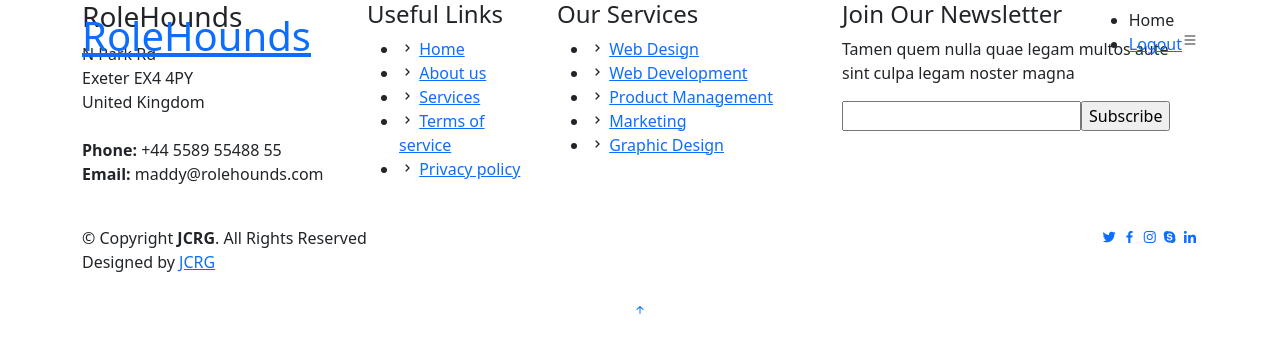
After one commit to 0JCRG0/DjangoApp, a Django app: template DreamedJobAI/templates/DreamedJobAI/user-page.html in a window 1280 px wide. The commit adds this page. Shown: the top 353 px of the page. Run offline with Django 3.2, Linux system fonts and the light colour scheme; the template is opened without the code that fills it, so the values that code supplies are empty; some libraries are stand-ins or nearby versions.

Commit message:
modified templates

```diff
--- a/DreamedJobAI/templates/DreamedJobAI/index.html
+++ b/DreamedJobAI/templates/DreamedJobAI/index.html
@@ -55,8 +55,8 @@
           <li><a class="nav-link scrollto " href="#portfolio">Portfolio</a></li>
           <li><a class="nav-link scrollto" href="#testimonials">Testimonials</a></li>
           <li><a class="nav-link scrollto" href="#contact">Contact</a></li>
+          <li><a class="getstarted scrollto" href="{% url 'DreamedJobAI:register' %}">Register</a></li>
           <li><a class="getstarted scrollto" href="{% url 'DreamedJobAI:login' %}">Login</a></li>
-          <li><a class="getstarted scrollto" href="{% url 'DreamedJobAI:register' %}">Register</a></li>
         </ul>
         <i class="bi bi-list mobile-nav-toggle"></i>
       </nav><!-- .navbar -->
--- a/DreamedJobAI/templates/DreamedJobAI/inner-page.html
+++ b/DreamedJobAI/templates/DreamedJobAI/inner-page.html
@@ -50,8 +50,8 @@
       <nav id="navbar" class="navbar">
         <ul>
           <li><a class="nav-link scrollto " href="{% url 'DreamedJobAI:home' %}">Home</a></li>
+          <li><a class="getstarted scrollto" href="{% url 'DreamedJobAI:register' %}">Register</a></li>
           <li><a class="getstarted scrollto" href="{% url 'DreamedJobAI:login' %}">Login</a></li>
-          <li><a class="getstarted scrollto" href="{% url 'DreamedJobAI:register' %}">Register</a></li>
         </ul>
         <i class="bi bi-list mobile-nav-toggle"></i>
       </nav><!-- .navbar -->
--- a/DreamedJobAI/templates/DreamedJobAI/registration/login.html
+++ b/DreamedJobAI/templates/DreamedJobAI/registration/login.html
@@ -32,7 +32,7 @@
 
 				<input type="submit" value="Login" class="btn btn-primary full-width">
 				<hr>
-				<p class="text-center">Forgot your password <a href="{%url 'DreamedJobAI:password-reset'%}">Reset Password</a></p>
+				<p class="text-center">Forgot your password? <a href="{%url 'DreamedJobAI:password-reset'%}">Reset Password</a></p>
 				<p class="text-center">Don't have a account? <a href="{%url 'DreamedJobAI:register'%}">Join Now</a></p>
 		</form>
 	</div>
--- /dev/null
+++ b/DreamedJobAI/templates/DreamedJobAI/user-page.html
@@ -0,0 +1,163 @@
+{% load static %}
+
+<!DOCTYPE html>
+<html lang="en">
+
+<head>
+  <meta charset="utf-8">
+  <meta content="width=device-width, initial-scale=1.0" name="viewport">
+
+  <title>RoleHounds</title>
+  <meta content="" name="description">
+  <meta content="" name="keywords">
+
+  <!-- Favicons -->
+  <link href="{% static 'DreamedJobAI/assets/img/favicon.png' %}" rel="icon">
+  <link href="{% static 'DreamedJobAI/assets/img/apple-touch-icon.png' %}" rel="apple-touch-icon">
+
+  <!-- Google Fonts -->
+  <link href="https://fonts.googleapis.com/css?family=Open+Sans:300,300i,400,400i,600,600i,700,700i|Roboto:300,300i,400,400i,500,500i,600,600i,700,700i|Poppins:300,300i,400,400i,500,500i,600,600i,700,700i" rel="stylesheet">
+
+  <!-- Vendor CSS Files -->
+  <link href="{% static 'DreamedJobAI/assets/vendor/aos/aos.css' %}" rel="stylesheet">
+  <link href="{% static 'DreamedJobAI/assets/vendor/bootstrap/css/bootstrap.min.css' %}" rel="stylesheet">
+  <link href="{% static 'DreamedJobAI/assets/vendor/bootstrap-icons/bootstrap-icons.css' %}" rel="stylesheet">
+  <link href="{% static 'DreamedJobAI/assets/vendor/boxicons/css/boxicons.min.css' %}" rel="stylesheet">
+  <link href="{% static 'DreamedJobAI/assets/vendor/glightbox/css/glightbox.min.css' %}" rel="stylesheet">
+  <link href="{% static 'DreamedJobAI/assets/vendor/swiper/swiper-bundle.min.css' %}" rel="stylesheet">
+
+  <!-- Template Main CSS File -->
+  <link href="{% static 'DreamedJobAI/assets/css/style.css' %}" rel="stylesheet">
+
+  <!-- =======================================================
+  * Template Name: Techie
+  * Updated: Jul 27 2023 with Bootstrap v5.3.1
+  * Template URL: https://bootstrapmade.com/techie-free-skin-bootstrap-3/
+  * Author: BootstrapMade.com
+  * License: https://bootstrapmade.com/license/
+  ======================================================== -->
+</head>
+
+<body>
+
+  <!-- ======= Header ======= -->
+  <header id="header" class="fixed-top header-inner-pages">
+    <div class="container d-flex align-items-center justify-content-between">
+	 <h1 class="logo"><a href="{% url 'DreamedJobAI:home' %}">RoleHounds</a></h1>
+	 <!-- Uncomment below if you prefer to use an image logo -->
+	 <!-- <a href="index.html" class="logo"><img src="assets/img/logo.png" alt="" class="img-fluid"></a>-->
+
+	 <nav id="navbar" class="navbar">
+	   <ul>
+		<li><a class="nav-link scrollto " href="{% url 'DreamedJobAI:home' %}">Home</a></li>
+		<li><a class="getstarted scrollto" href="{% url 'DreamedJobAI:logout' %}">Logout</a></li>
+	   </ul>
+	   <i class="bi bi-list mobile-nav-toggle"></i>
+	 </nav><!-- .navbar -->
+
+    </div>
+  </header><!-- End Header -->
+
+  <main id="main">
+    {% block content %}
+    {% endblock %}
+
+  </main><!-- End #main -->
+
+  <!-- ======= Footer ======= -->
+  <footer id="footer">
+
+    <div class="footer-top">
+	 <div class="container">
+	   <div class="row">
+
+		<div class="col-lg-3 col-md-6 footer-contact">
+		  <h3>RoleHounds</h3>
+		  <p>
+		    N Park Rd <br>
+		    Exeter EX4 4PY<br>
+		    United Kingdom <br><br>
+		    <strong>Phone:</strong> +44 5589 55488 55<br>
+		    <strong>Email:</strong> maddy@rolehounds.com<br>
+		  </p>
+		</div>
+
+		<div class="col-lg-2 col-md-6 footer-links">
+		  <h4>Useful Links</h4>
+		  <ul>
+		    <li><i class="bx bx-chevron-right"></i> <a href="#">Home</a></li>
+		    <li><i class="bx bx-chevron-right"></i> <a href="#">About us</a></li>
+		    <li><i class="bx bx-chevron-right"></i> <a href="#">Services</a></li>
+		    <li><i class="bx bx-chevron-right"></i> <a href="#">Terms of service</a></li>
+		    <li><i class="bx bx-chevron-right"></i> <a href="#">Privacy policy</a></li>
+		  </ul>
+		</div>
+
+		<div class="col-lg-3 col-md-6 footer-links">
+		  <h4>Our Services</h4>
+		  <ul>
+		    <li><i class="bx bx-chevron-right"></i> <a href="#">Web Design</a></li>
+		    <li><i class="bx bx-chevron-right"></i> <a href="#">Web Development</a></li>
+		    <li><i class="bx bx-chevron-right"></i> <a href="#">Product Management</a></li>
+		    <li><i class="bx bx-chevron-right"></i> <a href="#">Marketing</a></li>
+		    <li><i class="bx bx-chevron-right"></i> <a href="#">Graphic Design</a></li>
+		  </ul>
+		</div>
+
+		<div class="col-lg-4 col-md-6 footer-newsletter">
+		  <h4>Join Our Newsletter</h4>
+		  <p>Tamen quem nulla quae legam multos aute sint culpa legam noster magna</p>
+		  <form action="" method="post">
+		    <input type="email" name="email"><input type="submit" value="Subscribe">
+		  </form>
+		</div>
+
+	   </div>
+	 </div>
+    </div>
+
+    <div class="container">
+
+	 <div class="copyright-wrap d-md-flex py-4">
+	   <div class="me-md-auto text-center text-md-start">
+		<div class="copyright">
+		  &copy; Copyright <strong><span>JCRG</span></strong>. All Rights Reserved
+		</div>
+		<div class="credits">
+		  <!-- All the links in the footer should remain intact. -->
+		  <!-- You can delete the links only if you purchased the pro version. -->
+		  <!-- Licensing information: https://bootstrapmade.com/license/ -->
+		  <!-- Purchase the pro version with working PHP/AJAX contact form: https://bootstrapmade.com/techie-free-skin-bootstrap-3/ -->
+		  Designed by <a href="https://www.linkedin.com/in/jcrg3312/">JCRG</a>
+		</div>
+	   </div>
+	   <div class="social-links text-center text-md-right pt-3 pt-md-0">
+		<a href="#" class="twitter"><i class="bx bxl-twitter"></i></a>
+		<a href="#" class="facebook"><i class="bx bxl-facebook"></i></a>
+		<a href="#" class="instagram"><i class="bx bxl-instagram"></i></a>
+		<a href="#" class="google-plus"><i class="bx bxl-skype"></i></a>
+		<a href="#" class="linkedin"><i class="bx bxl-linkedin"></i></a>
+	   </div>
+	 </div>
+
+    </div>
+  </footer><!-- End Footer -->
+
+  <a href="#" class="back-to-top d-flex align-items-center justify-content-center"><i class="bi bi-arrow-up-short"></i></a>
+  <div id="preloader"></div>
+
+  <!-- Vendor JS Files -->
+  <script src="{% static 'DreamedJobAI/assets/vendor/purecounter/purecounter_vanilla.js' %}"></script>
+  <script src="{% static 'DreamedJobAI/assets/vendor/aos/aos.js' %}"></script>
+  <script src="{% static 'DreamedJobAI/assets/vendor/bootstrap/js/bootstrap.bundle.min.js' %}"></script>
+  <script src="{% static 'DreamedJobAI/assets/vendor/glightbox/js/glightbox.min.js' %}"></script>
+  <script src="{% static 'DreamedJobAI/assets/vendor/isotope-layout/isotope.pkgd.min.js' %}"></script>
+  <script src="{% static 'DreamedJobAI/assets/vendor/swiper/swiper-bundle.min.js' %}"></script>
+  <script src="{% static 'DreamedJobAI/assets/vendor/php-email-form/validate.js' %}"></script>
+
+  <!-- Template Main JS File -->
+  <script src="{% static 'DreamedJobAI/assets/js/main.js' %}"></script>
+
+</body>
+
+</html>
--- a/DreamedJobAI/views.py
+++ b/DreamedJobAI/views.py
@@ -26,10 +26,10 @@ def submit_pdf(request: HttpRequest):
             user_text.extracted_text = extracted_text
             user_text.save()
             summarised_cv = summarise_cv(extracted_text)
-            return render(request, 'DreamedJobAI/summarise.html', {'summarised_cv': summarised_cv})
+            return render(request, 'DreamedJobAI/user/summarise.html', {'summarised_cv': summarised_cv})
     else:
         form = UploadPDFForm()
-    return render(request, 'DreamedJobAI/submit_pdf.html', {'form': form})
+    return render(request, 'DreamedJobAI/user/submit_pdf.html', {'form': form})
 
 
 class MyLoginView(LoginView):
```
Also changed, not shown: DreamedJobAI/templates/DreamedJobAI/registration/signingood.html (+20 -3 lines), DreamedJobAI/templates/DreamedJobAI/submit_pdf.html (deleted, +0 -13 lines), DreamedJobAI/templates/DreamedJobAI/summarise.html (deleted, +0 -10 lines), DreamedJobAI/templates/DreamedJobAI/user/submit_pdf.html (added, +32 -0 lines), DreamedJobAI/templates/DreamedJobAI/user/summarise.html (added, +28 -0 lines).
